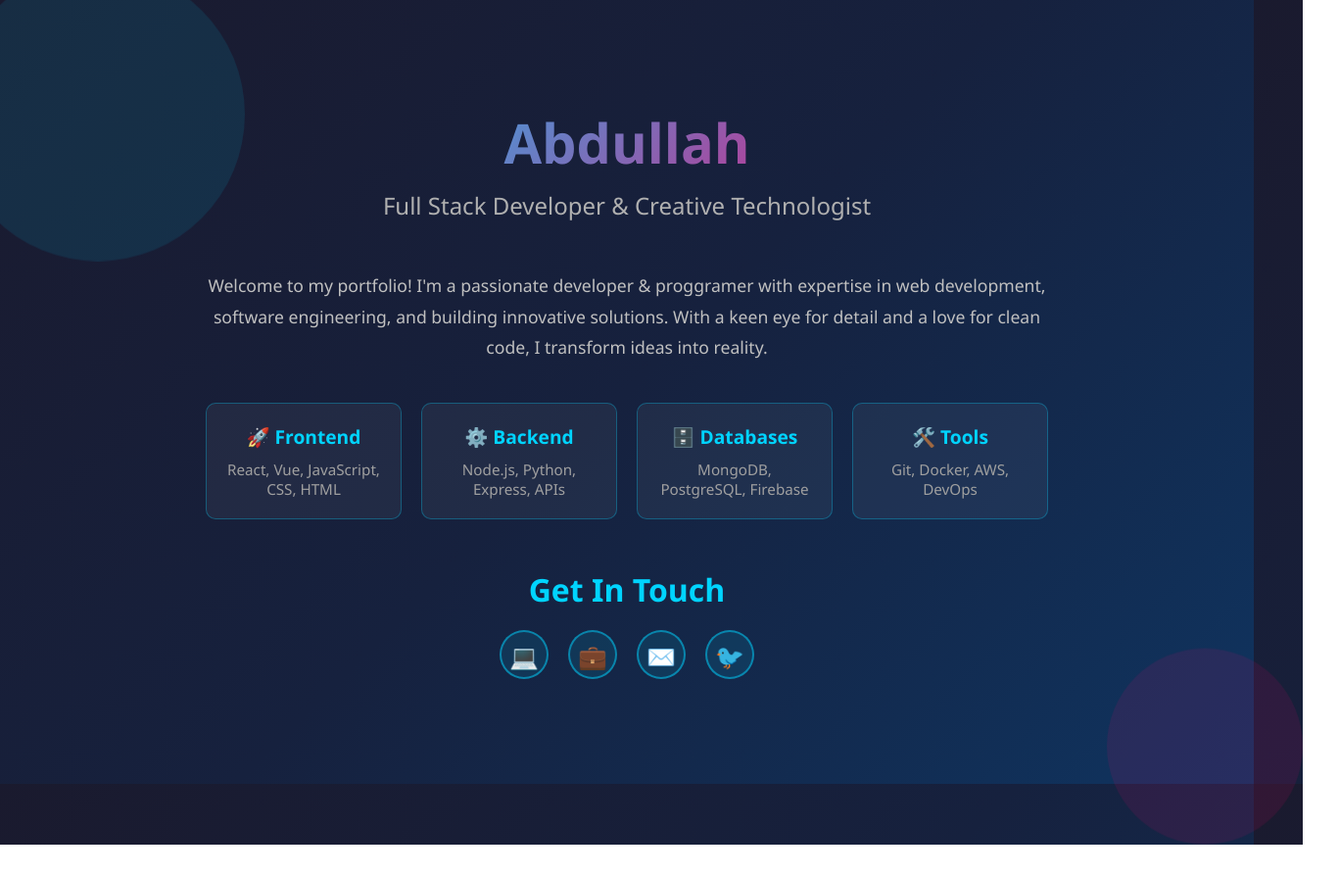
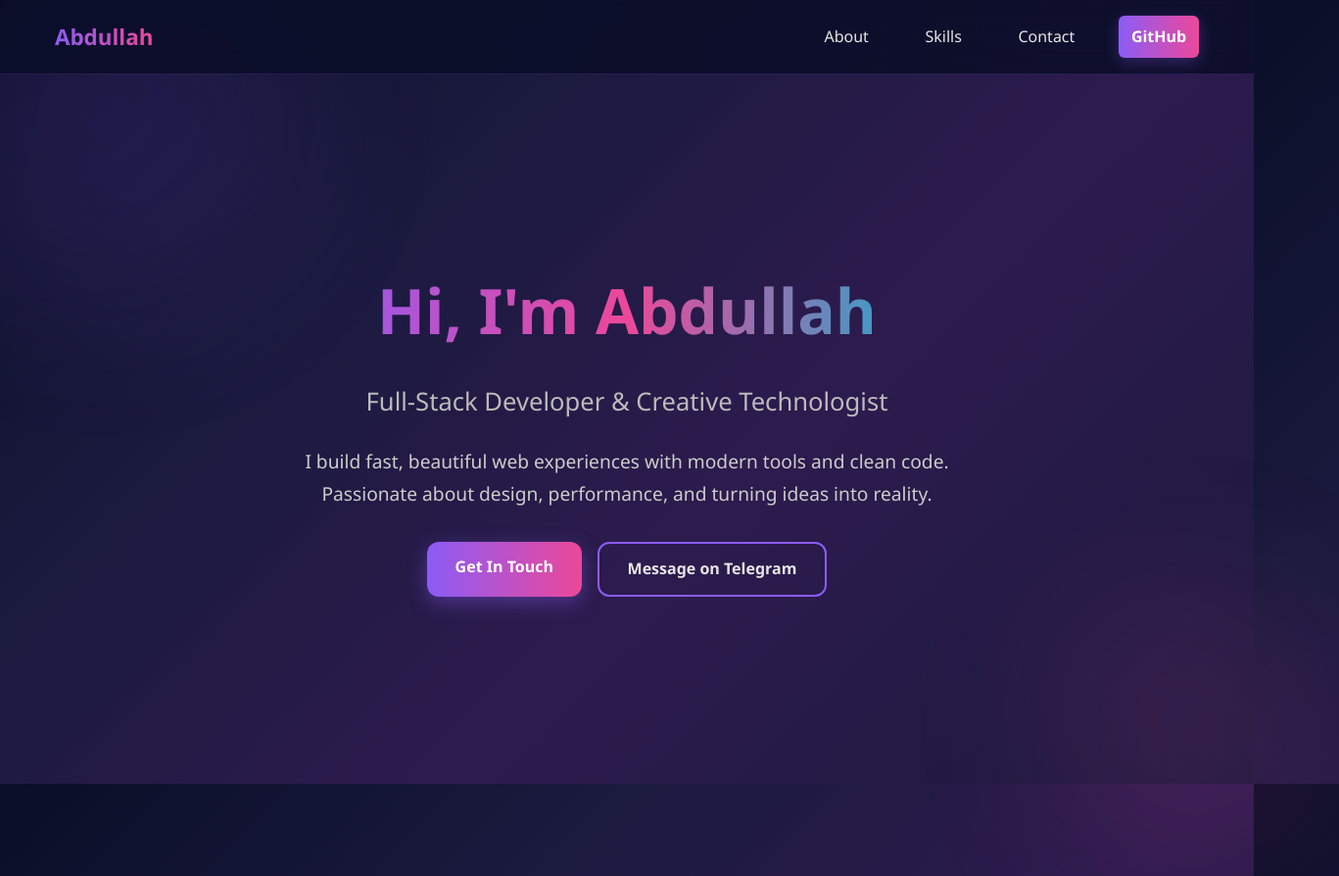
Before and after one commit to abdullah-x909/abdullah-x909.github.io, a plain HTML site: page index.html in a window 1280 px wide. Shown: the top 894 px of the page at 98% size, 1367 px wide, since content can reach past the window. Before the commit the page ends 862 px from the top, so only its background shows below. Drawn offline with Linux system fonts and the light colour scheme.

Commit message:
Update index.html

```diff
--- a/index.html
+++ b/index.html
@@ -1,264 +1,397 @@
 <!DOCTYPE html>
 <html lang="en">
 <head>
-    <meta charset="UTF-8">
-    <meta name="viewport" content="width=device-width, initial-scale=1.0">
-    <title>Abdullah's Portfolio</title>
+  <meta charset="UTF-8" />
+  <meta name="viewport" content="width=device-width, initial-scale=1.0" />
+  <meta name="description" content="Abdullah — Full-Stack Web Developer & Creative Technologist" />
+  <title>Abdullah | Developer Portfolio</title>
+  <link rel="icon" href="favicon.ico" />
   <style>
-        * {
-            margin: 0;
-            padding: 0;
-            box-sizing: border-box;
+    :root {
+      --primary: #8b5cf6;
+      --secondary: #ec4899;
+      --accent: #06b6d4;
+      --text: #e6e6e6;
+      --bg-dark: #0a0e27;
     }
 
+    * { margin: 0; padding: 0; box-sizing: border-box; }
+    html { scroll-behavior: smooth; }
     body {
-            font-family: 'Segoe UI', Tahoma, Geneva, Verdana, sans-serif;
-            background: linear-gradient(135deg, #1a1a2e 0%, #16213e 50%, #0f3460 100%);
-            color: #e0e0e0;
+      font-family: 'Segoe UI', system-ui, sans-serif;
+      background: linear-gradient(135deg, #0a0e27 0%, #1a1a3e 30%, #2d1b4e 60%, #1a1a3e 100%);
+      background-attachment: fixed;
+      color: var(--text);
       min-height: 100vh;
-            display: flex;
-            flex-direction: column;
-            justify-content: center;
-            align-items: center;
-            position: relative;
-            overflow: hidden;
+      line-height: 1.7;
+      overflow-x: hidden;
     }
 
-        /* Animated background elements */
-        .bg-element {
+    /* Floating Background Orbs */
+    .orb {
       position: absolute;
       border-radius: 50%;
-            opacity: 0.1;
+      pointer-events: none;
+      opacity: 0.12;
+      filter: blur(80px);
       animation: float 20s infinite ease-in-out;
     }
-
-        .bg-element-1 {
-            width: 300px;
-            height: 300px;
-            background: #00d4ff;
-            top: -50px;
-            left: -50px;
-            animation-duration: 25s;
+    .orb-1 {
+      width: 400px; height: 400px;
+      background: var(--primary);
+      top: -100px; left: -100px;
+      animation-duration: 28s;
+    }
+    .orb-2 {
+      width: 300px; height: 300px;
+      background: var(--secondary);
+      bottom: -80px; right: -80px;
+      animation-duration: 34s;
+      animation-direction: reverse;
+    }
+    @keyframes float {
+      0%, 100% { transform: translateY(0) translateX(0); }
+      50% { transform: translateY(60px) translateX(40px); }
     }
 
-        .bg-element-2 {
-            width: 200px;
-            height: 200px;
-            background: #ff006e;
-            bottom: -50px;
-            right: -50px;
-            animation-duration: 30s;
-            animation-direction: reverse;
+    /* Skip Link */
+    .skip-link {
+      position: absolute;
+      left: -9999px;
+      top:focus { left: 1rem; top: 1rem; background: #fff; color: #000; padding: 0.5rem 1rem; border-radius: 6px; z-index: 9999; }
     }
 
-        @keyframes float {
-            0%, 100% {
-                transform: translateY(0px);
+    /* Navbar */
+    header {
+      position: sticky;
+      top: 0;
+      backdrop-filter: blur(12px);
+      background: rgba(10, 14, 39, 0.85);
+      border-bottom: 1px solid rgba(139, 92, 246, 0.2);
+      z-index: 1000;
     }
-            50% {
-                transform: translateY(50px);
+    nav {
+      max-width: 1200px;
+      margin: 0 auto;
+      padding: 1rem;
+      display: flex;
+      justify-content: space-between;
+      align-items: center;
     }
+    .logo a {
+      font-size: 1.4rem;
+      font-weight: 800;
+      background: linear-gradient(90deg, var(--primary), var(--secondary));
+      -webkit-background-clip: text;
+      -webkit-text-fill-color: transparent;
+      text-decoration: none;
+    }
+    .nav-links {
+      display: flex;
+      gap: 2rem;
+      align-items: center;
+    }
+    .nav-links a {
+      color: var(--text);
+      text-decoration: none;
+      padding: 0.5rem 0.8rem;
+      border-radius: 6px;
+      transition: all 0.3s;
+    }
+    .nav-links a:hover {
+      background: rgba(139, 92, 246, 0.15);
+      color: var(--primary);
+    }
+    .cta {
+      background: linear-gradient(90deg, var(--primary), var(--secondary));
+      color: white !important;
+      padding:  padding: 0.6rem 1.2rem;
+      border-radius: 8px;
+      font-weight: 600;
+      box-shadow: 0 4px 15px rgba(139, 92, 246, 0.3);
+    }
+    .cta:hover {
+      transform: translateY(-3px);
+      box-shadow: 0 10px 25px rgba(139, 92, 246, 0.4);
     }
 
-        .container {
+    /* Hero */
+    .hero {
+      min-height: 90vh;
+      display: flex;
+      align-items: center;
+      justify-content: center;
       text-align: center;
-            z-index: 1;
+      padding: 2rem;
+      position: relative;
+    }
+    .hero-content {
       max-width: 900px;
-            padding: 40px 20px;
+      z-index: 2;
+    }
+    .hero h1 {
+      font-size: 4rem;
+      margin-bottom: 1rem;
+      background: linear-gradient(90deg, var(--primary), var(--secondary), var(--accent));
+      -webkit-background-clip: text;
+      -webkit-text-fill-color: transparent;
+      animation: fadeInDown 1.2s ease;
+    }
+    .hero .subtitle {
+      font-size: 1.6rem;
+      color: #bbbbbb;
+      margin-bottom: 1.5rem;
+      animation: fadeInUp 1.2s ease 0.3s both;
+    }
+    .hero p {
+      font-size: 1.2rem;
+      max-width: 700px;
+      margin: 0 auto 2rem;
+      color: #cccccc;
+      animation: fadeInUp 1.2s ease 0.5s both;
+    }
+    .buttons {
+      display: flex;
+      gap: 1rem;
+      justify-content: center;
+      flex-wrap: wrap;
+      animation: fadeInUp 1.2s ease 0.7s both;
+    }
+    .btn {
+      padding: 0.8rem 1.8rem;
+      border-radius: 12px;
+      text-decoration: none;
+      font-weight: 600;
+      transition: all 0.4s;
+    }
+    .btn-primary {
+      background: linear-gradient(90deg, var(--primary), var(--secondary));
+      color: white;
+      box-shadow: 0 6px 20px rgba(139, 92, 246, 0.4);
+    }
+    .btn-primary:hover {
+      transform: translateY(-4px);
+      box-shadow: 0 12px 30px rgba(139, 92, 246, 0.5);
+    }
+    .btn-outline {
+      border: 2px solid var(--primary);
+      color: var(--text);
+      background: transparent;
+    }
+    .btn-outline:hover {
+      background: rgba(139, 92, 246, 0.15);
+      border-color: var(--secondary);
     }
 
-        header {
-            margin-bottom: 50px;
+    /* Sections */
+    main { max-width: 1100px; margin: 0 auto; padding: 4rem 1rem; }
+    section { margin-bottom: 5rem; opacity: 0; transform: translateY(30px); transition: all 1s ease; }
+    section.visible { opacity: 1; transform: translateY(0); }
+    h2 {
+      font-size: 2.5rem;
+      margin-bottom: 2rem;
+      text-align: center;
+      background: linear-gradient(90deg, var(--primary), var(--secondary));
+      -webkit-background-clip: text;
+      -webkit-text-fill-color: transparent;
     }
 
-        h1 {
-            font-size: 3.5rem;
-            margin-bottom: 10px;
-            background: linear-gradient(135deg, #00d4ff, #ff006e);
-            -webkit-background-clip: text;
-            -webkit-text-fill-color: transparent;
-            background-clip: text;
-            animation: fadeInDown 1s ease;
+    /* Skills Grid */
+    .skills-grid {
+      display: grid;
+      grid-template-columns: repeat(auto-fit, minmax(280px, 1fr));
+      gap: 1.5rem;
+    }
+    .skill-card {
+      background: rgba(255,255,255,0.04);
+      backdrop-filter: blur(10px);
+      border: 1px solid rgba(139,92,246,0.2);
+      padding: 1.8rem;
+      border-radius: 16px;
+      transition: all 0.4s ease;
+    }
+    .skill-card:hover {
+      transform: translateY(-10px);
+      border-color: var(--primary);
+      box-shadow: 0 15px 40px rgba(139,92,246,0.25);
+      background: rgba(139,92,246,0.1);
+    }
+    .skill-card h3 {
+      color: var(--accent);
+      margin-bottom: 0.8rem;
+      font-size: 1.4rem;
     }
 
-        .subtitle {
-            font-size: 1.5rem;
-            color: #b0b0b0;
-            margin-bottom: 30px;
-            animation: fadeInUp 1s ease 0.2s both;
+    /* Contact */
+    .contact-card {
+      background: rgba(139,92,246,0.08);
+      border: 1px solid rgba(139,92,246,0.3);
+      padding: 2.5rem;
+      border-radius: 20px;
+      text-align: center;
     }
-
-        .bio {
-            font-size: 1.1rem;
-            line-height: 1.8;
-            color: #c0c0c0;
-            margin-bottom: 40px;
-            animation: fadeInUp 1s ease 0.4s both;
-        }
-
-        .skills {
-            display: grid;
-            grid-template-columns: repeat(auto-fit, minmax(200px, 1fr));
-            gap: 20px;
-            margin-bottom: 40px;
-            animation: fadeInUp 1s ease 0.6s both;
-        }
-
-        .skill-card {
-            background: rgba(255, 255, 255, 0.05);
-            border: 1px solid rgba(0, 212, 255, 0.3);
-            padding: 20px;
-            border-radius: 10px;
-            transition: all 0.3s ease;
-            backdrop-filter: blur(10px);
-        }
-
-        .skill-card:hover {
-            background: rgba(0, 212, 255, 0.1);
-            border-color: rgba(0, 212, 255, 0.8);
-            transform: translateY(-5px);
-            box-shadow: 0 10px 30px rgba(0, 212, 255, 0.2);
-        }
-
-        .skill-card h3 {
-            color: #00d4ff;
-            margin-bottom: 10px;
-            font-size: 1.2rem;
-        }
-
-        .skill-card p {
-            color: #a0a0a0;
-            font-size: 0.95rem;
-        }
-
-        .contact-section {
-            margin-top: 50px;
-            animation: fadeInUp 1s ease 0.8s both;
-        }
-
-        .contact-section h2 {
-            color: #00d4ff;
-            margin-bottom: 20px;
-            font-size: 2rem;
-        }
-
     .social-links {
       display: flex;
       justify-content: center;
-            gap: 20px;
+      gap: 1.5rem;
+      margin-top: 2rem;
       flex-wrap: wrap;
     }
-
     .social-link {
-            display: inline-block;
-            width: 50px;
-            height: 50px;
-            line-height: 50px;
-            background: rgba(0, 212, 255, 0.1);
-            border: 2px solid rgba(0, 212, 255, 0.5);
+      width: 60px;
+      height: 60px;
       border-radius: 50%;
-            color: #00d4ff;
-            text-decoration: none;
-            font-size: 1.5rem;
-            transition: all 0.3s ease;
+      background: rgba(139,92,246,0.15);
+      border: 2px solid var(--primary);
+      display: grid;
+      place-items: center;
+      font-size: 1.8rem;
+      transition: all 0.4s;
+    }
+    .social-link:hover {
+      transform: scale(1.25) rotate(10deg);
+      background: var(--primary);
+      box-shadow: 0 0 25px rgba(139,92,246,0.6);
     }
 
-        .social-link:hover {
-            background: rgba(0, 212, 255, 0.2);
-            border-color: #00d4ff;
-            transform: scale(1.2);
-            box-shadow: 0 0 20px rgba(0, 212, 255, 0.4);
+    /* Footer */
+    footer {
+      text-align: center;
+      padding: 3rem 1rem 2rem;
+      background: rgba(10,14,39,0.95);
+      border-top: 1px solid rgba(139,92,246,0.2);
+      margin-top: 4rem;
+      color: #888;
     }
 
+    /* Animations */
     @keyframes fadeInDown {
-            from {
-                opacity: 0;
-                transform: translateY(-30px);
+      from { opacity: 0; transform: translateY(-40px); }
+      to { opacity: 1; transform: translateY(0); }
     }
-            to {
-                opacity: 1;
-                transform: translateY(0);
-            }
-        }
-
     @keyframes fadeInUp {
-            from {
-                opacity: 0;
-                transform: translateY(30px);
-            }
-            to {
-                opacity: 1;
-                transform: translateY(0);
-            }
+      from { opacity: 0; transform: translateY(40px); }
+      to { opacity: 1; transform: translateY(0); }
     }
 
     @media (max-width: 768px) {
-            h1 {
-                font-size: 2.5rem;
-            }
-
-            .subtitle {
-                font-size: 1.2rem;
-            }
-
-            .skills {
-                grid-template-columns: 1fr;
-            }
+      .hero h1 { font-size: 2.8rem; }
+      .hero .subtitle { font-size: 1.3rem; }
+      nav { padding: 0.8rem; }
+      .nav-links { gap: 1rem; font-size: 0.95rem; }
+      .skills-grid { grid-template-columns: 1fr; }
     }
   </style>
 </head>
 <body>
-    <div class="bg-element bg-element-1"></div>
-    <div class="bg-element bg-element-2"></div>
 
-    <div class="container">
+  <a href="#main" class="skip-link">Skip to main content</a>
+
+  <!-- Floating Orbs -->
+  <div class="orb orb-1"></div>
+  <div class="orb orb-2"></div>
+
   <header>
-            <h1>Abdullah</h1>
-            <p class="subtitle">Full Stack Developer & Creative Technologist</p>
+    <nav aria-label="Primary navigation">
+      <div class="logo"><a href="#">Abdullah</a></div>
+      <div class="nav-links">
+        <a href="#about">About</a>
+        <a href="#skills">Skills</a>
+        <a href="#contact">Contact</a>
+        <a href="https://github.com/abdullah-x909" target="_blank" class="cta">GitHub</a>
+      </div>
+    </nav>
   </header>
 
-        <p class="bio">
-            Welcome to my portfolio! I'm a passionate developer & proggramer with expertise in web development,
-            software engineering, and building innovative solutions. With a keen eye for detail and
-            a love for clean code, I transform ideas into reality.
+  <section class="hero" id="home">
+    <div class="hero-content">
+      <h1>Hi, I'm Abdullah</h1>
+      <p class="subtitle">Full-Stack Developer & Creative Technologist</p>
+      <p>I build fast, beautiful web experiences with modern tools and clean code. Passionate about design, performance, and turning ideas into reality.</p>
+      <div class="buttons">
+        <a href="#contact" class="btn btn-primary">Get In Touch</a>
+        <a href="https://t.me/+q9nzotgEQ4xjMjE1" target="_blank" class="btn btn-outline">Message on Telegram</a>
+      </div>
+    </div>
+  </section>
+
+  <main id="main">
+
+    <section id="about">
+      <h2>About Me</h2>
+      <p style="text-align:center; max-width:800px; margin:0 auto; font-size:1.1rem; color:#ccc;">
+        I'm a passionate full-stack developer who loves crafting pixel-perfect, accessible, and high-performance web applications.
+        I work with modern JavaScript frameworks, care deeply about user experience, and write clean, maintainable code.
       </p>
+    </section>
 
-        <div class="skills">
+    <section id="skills">
+      <h2>Skills & Technologies</h2>
+      <div class="skills-grid">
         <div class="skill-card">
-                <h3>🚀 Frontend</h3>
-                <p>React, Vue, JavaScript, CSS, HTML</p>
+          <h3>Frontend</h3>
+          <p>React, Next.js, Vue, TypeScript, Tailwind, GSAP, Framer Motion</p>
         </div>
         <div class="skill-card">
-                <h3>⚙️ Backend</h3>
-                <p>Node.js, Python, Express, APIs</p>
+          <h3>Backend</h3>
+          <p>Node.js, Express, Python, FastAPI, REST & GraphQL</p>
         </div>
         <div class="skill-card">
-                <h3>🗄️ Databases</h3>
-                <p>MongoDB, PostgreSQL, Firebase</p>
+          <h3>Database & Cloud</h3>
+          <p>MongoDB, PostgreSQL, Firebase, Supabase, AWS, Docker</p>
         </div>
         <div class="skill-card">
-                <h3>🛠️ Tools</h3>
-                <p>Git, Docker, AWS, DevOps</p>
+          <h3>Tools & More</h3>
+          <p>Git, CI/CD, Linux, Figma, Web3, AI APIs</p>
         </div>
       </div>
+    </section>
 
-        <section class="contact-section">
-            <h2>Get In Touch</h2>
+    <section id="contact">
+      <h2>Let's Connect</h2>
+      <div class="contact-card">
+        <p>Have a project in mind or just want to chat? I'm always open to interesting conversations and collaborations.</p>
         <div class="social-links">
-                <a href="https://github.com/abdullah-x909" class="social-link" title="GitHub">
-                    <span>💻</span>
-                </a>
-                <a href="https://linkedin.com" class="social-link" title="LinkedIn">
-                    <span>💼</span>
-                </a>
-                <a href="mailto:abdullarahat.ar@gmail.com" class="social-link" title="Email">
-                    <span>✉️</span>
-                </a>
-                <a href="https://twitter.com" class="social-link" title="Twitter">
-                    <span>🐦</span>
-                </a>
+          <a href="https://github.com/abdullah-x909" target="_blank" class="social-link" aria-label="GitHub">GitHub</a>
+          <a href="https://t.me/+q9nzotgEQ4xjMjE1" target="_blank" class="social-link" aria-label="Telegram">Telegram</a>
+          <a href="mailto:your@email.com" class="social-link" aria-label="Email">Email</a>
+          <a href="https://linkedin.com/in/yourprofile" target="_blank" class="social-link" aria-label="LinkedIn">LinkedIn</a>
+        </div>
       </div>
     </section>
-    </div>
+
+  </main>
+
+  <footer>
+    <p>© 2025 Abdullah • Built with passion & code</p>
+    <p><a href="https://github.com/abdullah-x909" target="_blank">github.com/abdullah-x909</a></p>
+  </footer>
+
+  <script>
+    // Smooth scroll for anchor links
+    document.querySelectorAll('a[href^="#"]').forEach(anchor => {
+      anchor.addEventListener('click', function (e) {
+        const href = this.getAttribute('href');
+        if (href !== "#" && href.length > 1) {
+          const target = document.querySelector(href);
+          if (target) {
+            e.preventDefault();
+            target.scrollIntoView({ behavior: 'smooth', block: 'start' });
+          }
+        }
+      });
+    });
+
+    // Fade-in on scroll
+    const observer = new IntersectionObserver((entries) => {
+      entries.forEach(entry => {
+        if (entry.isIntersecting) {
+          entry.target.classList.add('visible');
+        }
+      });
+    }, { threshold: 0.1 });
+
+    document.querySelectorAll('section').forEach(sec => observer.observe(sec));
+  </script>
 </body>
 </html>
```
Lines whose indentation alone changed are shown as unchanged.
